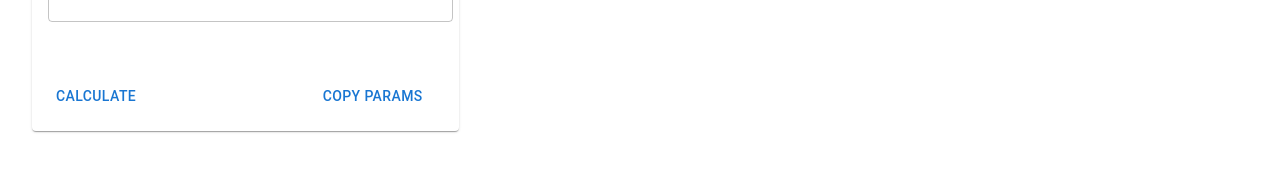
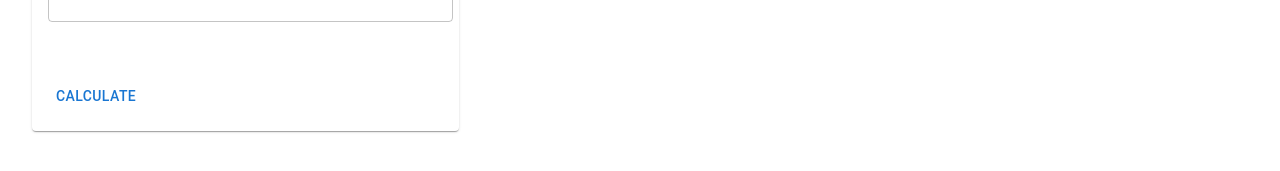
Before and after one commit to chiuwenyu/TransE-App, a React (Vite) app: page /steam in a window 1280 px wide. Shown: the part 333-504 px from the top of the page. Built offline with nearby package versions, Linux system fonts and the light colour scheme.

Commit message:
控制 Copy Params button 的顯示與隱藏

```diff
--- a/src/Components/Steam.tsx
+++ b/src/Components/Steam.tsx
@@ -228,16 +228,21 @@ export const Steam = () => {
             <Button size="medium" onClick={rust_satTemp}>
               Calculate
             </Button>
+            {calState && (
               <Button
                 style={{ marginLeft: "auto", marginRight: "20px" }}
                 size="medium"
                 onClick={() => {
                   localStorage.setItem("density", res.d.toString());
-                localStorage.setItem("viscosity", (res.dv * 1000.0).toString());
+                  localStorage.setItem(
+                    "viscosity",
+                    (res.dv * 1000.0).toString()
+                  );
                 }}
               >
                 Copy params
               </Button>
+            )}
           </CardActions>
         </Card>
       </Grid>
```
Lines whose indentation alone changed are shown as unchanged.
